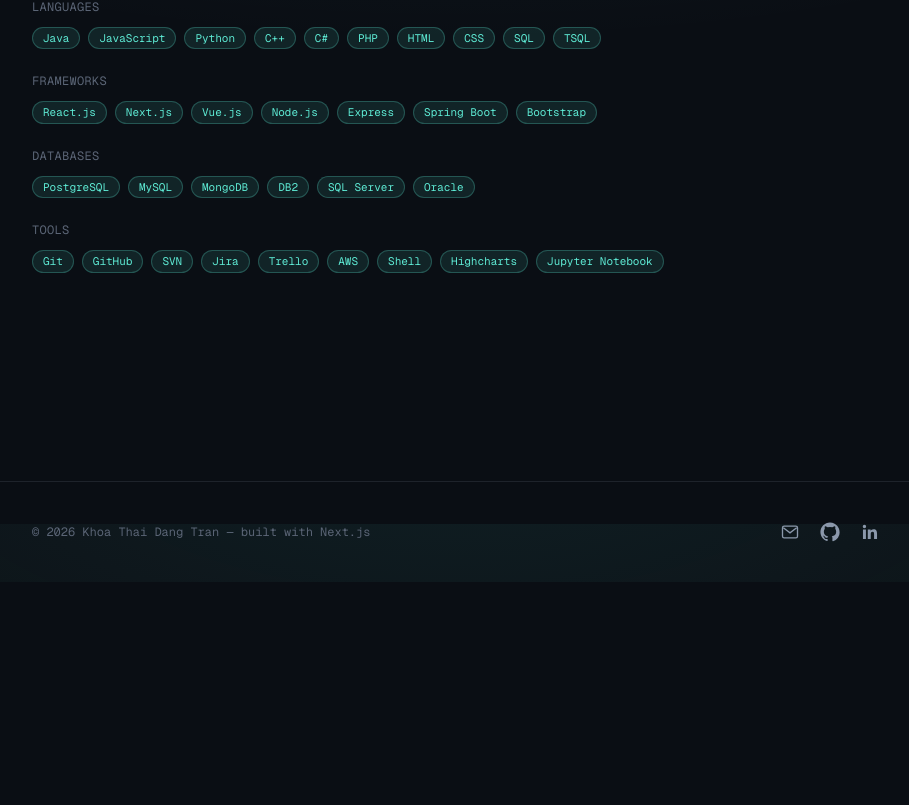
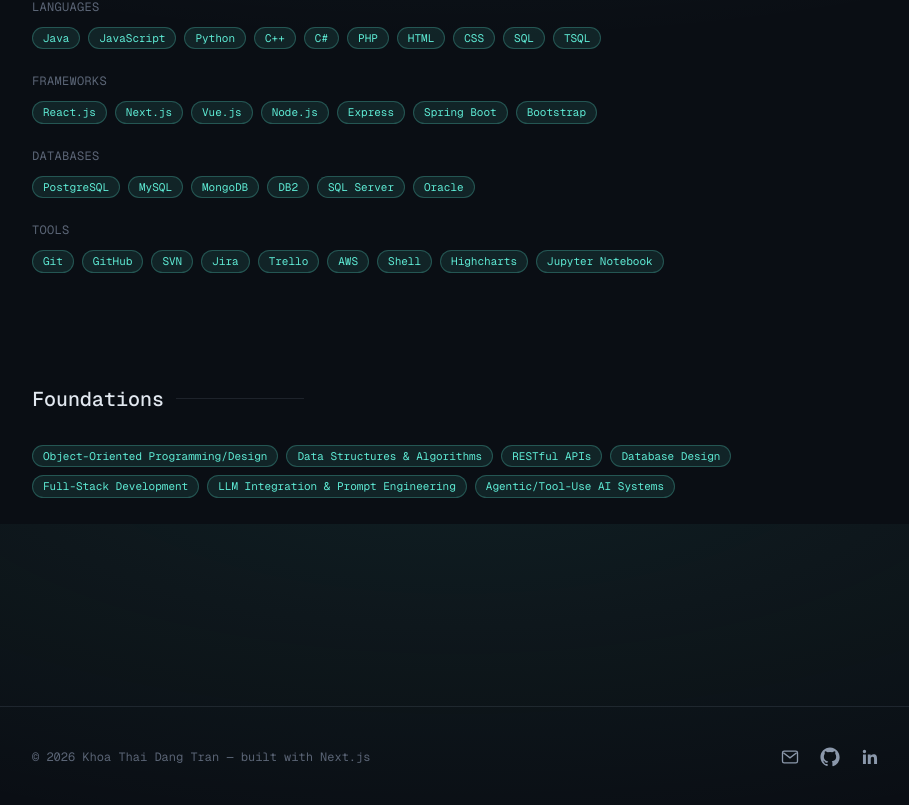
Before and after one commit to dangkhoa241/dangkhoa241.github.io, a Next.js app: page / in a window 1280 px wide. Shown: the part 1876-2681 px from the top of the page, without its empty margins (184-1093 px from the left). Before the commit the page ends 2458 px from the top, so only its background shows below. Built offline with nearby package versions, Linux system fonts and the light colour scheme.

Commit message:
Add Foundations section for resume concepts

```diff
--- a/src/app/page.tsx
+++ b/src/app/page.tsx
@@ -172,6 +172,25 @@
           </div>
         </Container>
       </section>
+
+      <section className="mt-28">
+        <Container>
+          <Reveal>
+            <h2 className="flex items-center gap-3 font-mono text-lg font-medium text-foreground sm:text-xl">
+              Foundations
+              <span className="h-px flex-1 bg-border sm:w-32 sm:flex-none" />
+            </h2>
+          </Reveal>
+          <Reveal delay={80}>
+            <div className="mt-8 flex flex-wrap gap-2">
+              {resume.skills
+                .find((group) => group.label === "Concepts")
+                ?.value.split(",")
+                .map((concept) => <Badge key={concept}>{concept.trim()}</Badge>)}
+            </div>
+          </Reveal>
+        </Container>
+      </section>
     </>
   );
 }
```
